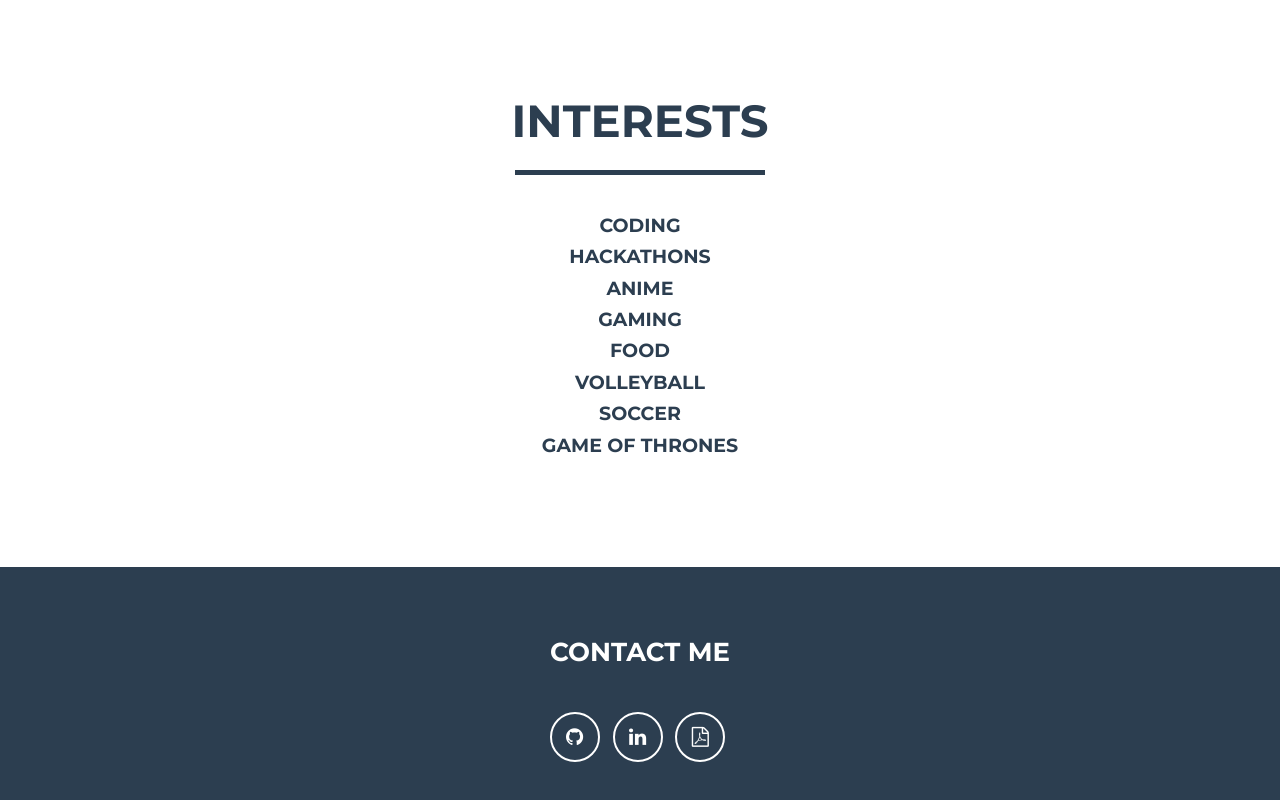
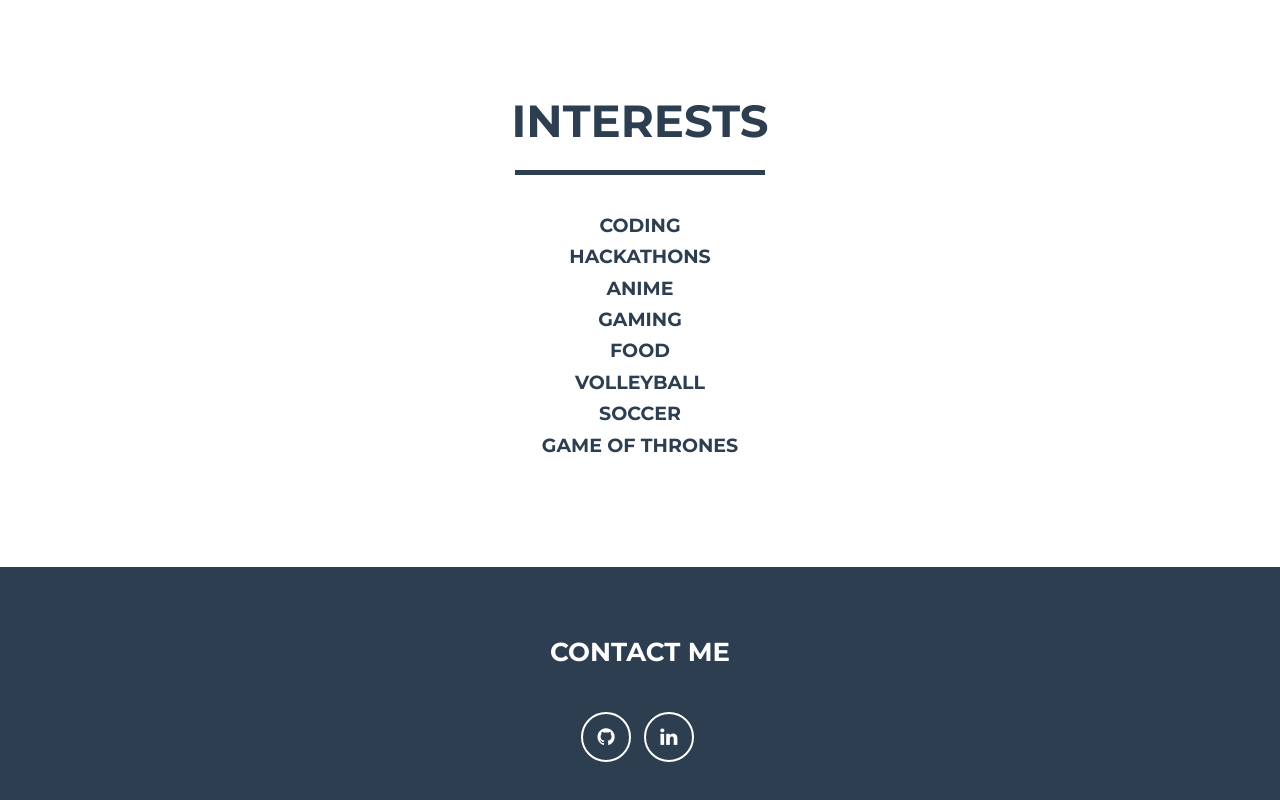
Before and after one commit to SDharan93/SDharan93.github.io, a plain HTML site: page index.html in a window 1280 px wide. Shown: the part 1966-2766 px from the top of the page. Drawn offline with nearby package versions, Linux system fonts and the light colour scheme.

Commit message:
Remove a link to my resume

```diff
--- a/index.html
+++ b/index.html
@@ -244,14 +244,6 @@
                             </li>
                             <li>
                                 <a href="https://ca.linkedin.com/in/shanedharan" class="btn-social btn-outline"><i class="fa fa-fw fa-linkedin"></i></a>
-                            </li>
-                            <!--
-                            <li>
-                                <a href="mailto:shanedharan@gmail.com" class="btn-social btn-outline"><i class="fa fa-fw fa-send"></i></a>
-                            </li> -->
-                            <li>
-                                <!-- Used fa-file-text before...-->
-                                <a href="files/Resume.pdf" target="_blank" class="btn-social btn-outline"><i class="fa fa-fw fa-file-pdf-o"></i></a>
                             </li>
                         </ul>
                     </div>
```
